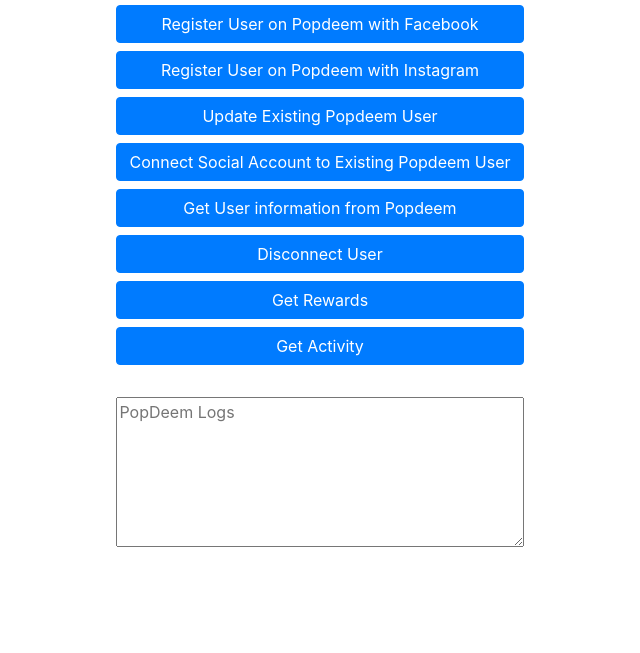
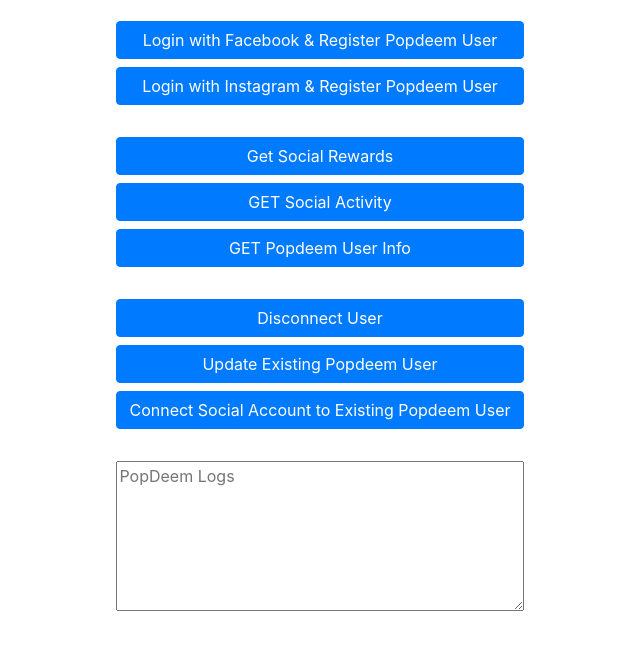
Before and after one commit to Popdeem/popdeem-javascript-sdk, a website built with webpack: page examples/index.html in a window 1280 px wide. Shown: the part 147-800 px from the top of the page, without its empty margins (320-960 px from the left). Built offline with nearby package versions, Linux system fonts and the light colour scheme; what local-storage would draw is missing.

Commit message:
updating sample

```diff
--- a/examples/index.html
+++ b/examples/index.html
@@ -13,7 +13,7 @@
     <script>
       window.fbAsyncInit = function() {
         FB.init({
-          appId: "497946473670301",
+          appId: "FB-APP-ID",
           autoLogAppEvents: true,
           xfbml: true,
           version: "v4.0"
@@ -27,7 +27,7 @@
     ></script>
     <script>
       window.onload = function() {
-        pd.init({ API_KEY: "e934194f-cf4d-4b79-8526-9ccbbc06d0c9" });
+        pd.init({ API_KEY: "API-KEY" });
       };
 
       function setlog(data) {
@@ -53,7 +53,7 @@
                   access_token: accessToken,
                   id: userID
                 },
-                unique_identifier: "11322166"
+                unique_identifier: "unique_id"
               }
             });
           } else {
@@ -133,7 +133,7 @@
     </script>
     <script>
       function authenticateInstagram() {
-        var CLIENT_ID = "76361856d2bc47fe99495d189f8cdcf8";
+        var CLIENT_ID = "INSTAGRAM-CLIEND-ID";
         var REDIRECT_URI = "https://localhost:3000/instagram-popdeem.html";
         var url = "https://api.instagram.com/oauth/authorize/?client_id="+ CLIENT_ID + "&redirect_uri="+REDIRECT_URI+"&response_type=code&scope=basic";
         // Pop-up window size, change if you want
@@ -151,7 +151,7 @@
         }
 
       };
-      function registerUserwithTwitter() {
+      function registerUserwithInstagram() {
          const access_token = window.localStorage.getItem('InstagramToken')
          const id = window.localStorage.getItem('InstagramUserId')
          if(access_token) {
@@ -174,36 +174,41 @@
       class="container d-flex justify-content-center align-items-center flex-column"
       style="padding-top: 50px;"
     >
+
+    <center><img src="./popdeem.png"></center>
       <h3 class="m-4" style="padding-bottom: 20px;">
         Popdeem Javascript SDK Example
       </h3>
       <div class="d-flex flex-column">
         <button class="btn btn-primary mb-2" onclick="registerUserwithFacebook()">
-          Register User on Popdeem with Facebook
+          Login with Facebook & Register Popdeem User
         </button>
-        <button class="btn btn-primary mb-2" onclick="registerUserwithTwitter()">
-          Register User on Popdeem with Instagram
+        <button class="btn btn-primary mb-2" onclick="registerUserwithInstagram()">
+           Login with Instagram & Register Popdeem User
+        </button>
+
+        </br>
+
+        <button class="btn btn-primary mb-2" onclick="rewards()">
+          Get Social Rewards
+        </button>
+        <button class="btn btn-primary mb-2" onclick="activity()">
+          GET Social Activity
+        </button>
+        <button class="btn btn-primary mb-2" onclick="userInfo()">
+          GET Popdeem User Info
+        </button>
+
+        </br>
+
+        <button class="btn btn-primary mb-2" onclick="DisconnectSocialAccount()">
+          Disconnect User
         </button>
         <button class="btn btn-primary mb-2">
           Update Existing Popdeem User
         </button>
         <button class="btn btn-primary mb-2">
           Connect Social Account to Existing Popdeem User
-        </button>
-        <button class="btn btn-primary mb-2" onclick="userInfo()">
-          Get User information from Popdeem
-        </button>
-        <button
-          class="btn btn-primary mb-2"
-          onclick="DisconnectSocialAccount()"
-        >
-          Disconnect User
-        </button>
-        <button class="btn btn-primary mb-2" onclick="rewards()">
-          Get Rewards
-        </button>
-        <button class="btn btn-primary mb-2" onclick="activity()">
-          Get Activity
         </button>
 
         <textarea
```
Also changed, not shown: dist/bundle.js (deleted), dist/index.html (deleted), dist/instagram-popdeem.html (deleted), dist/redirectscript.js (deleted).
